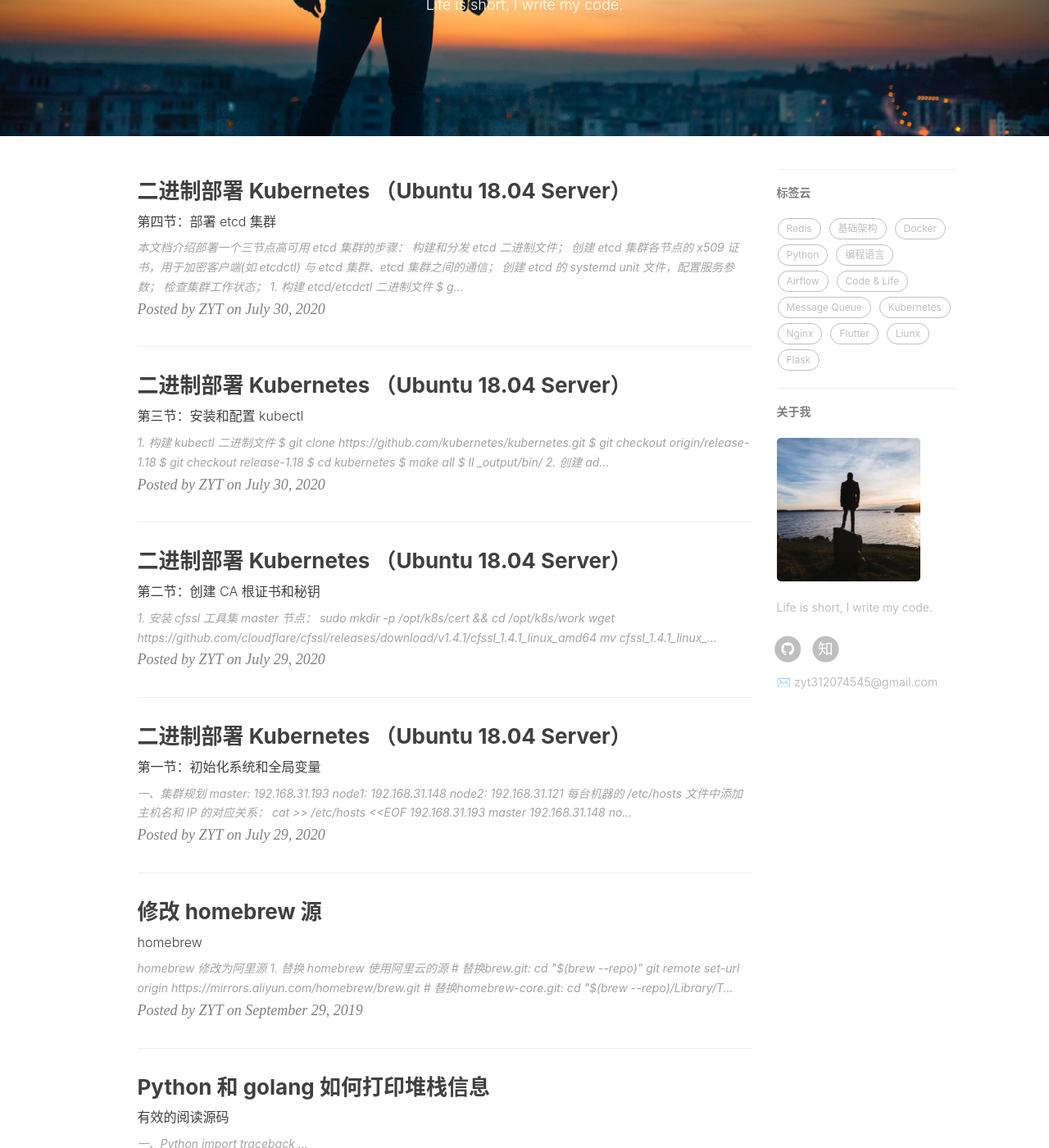
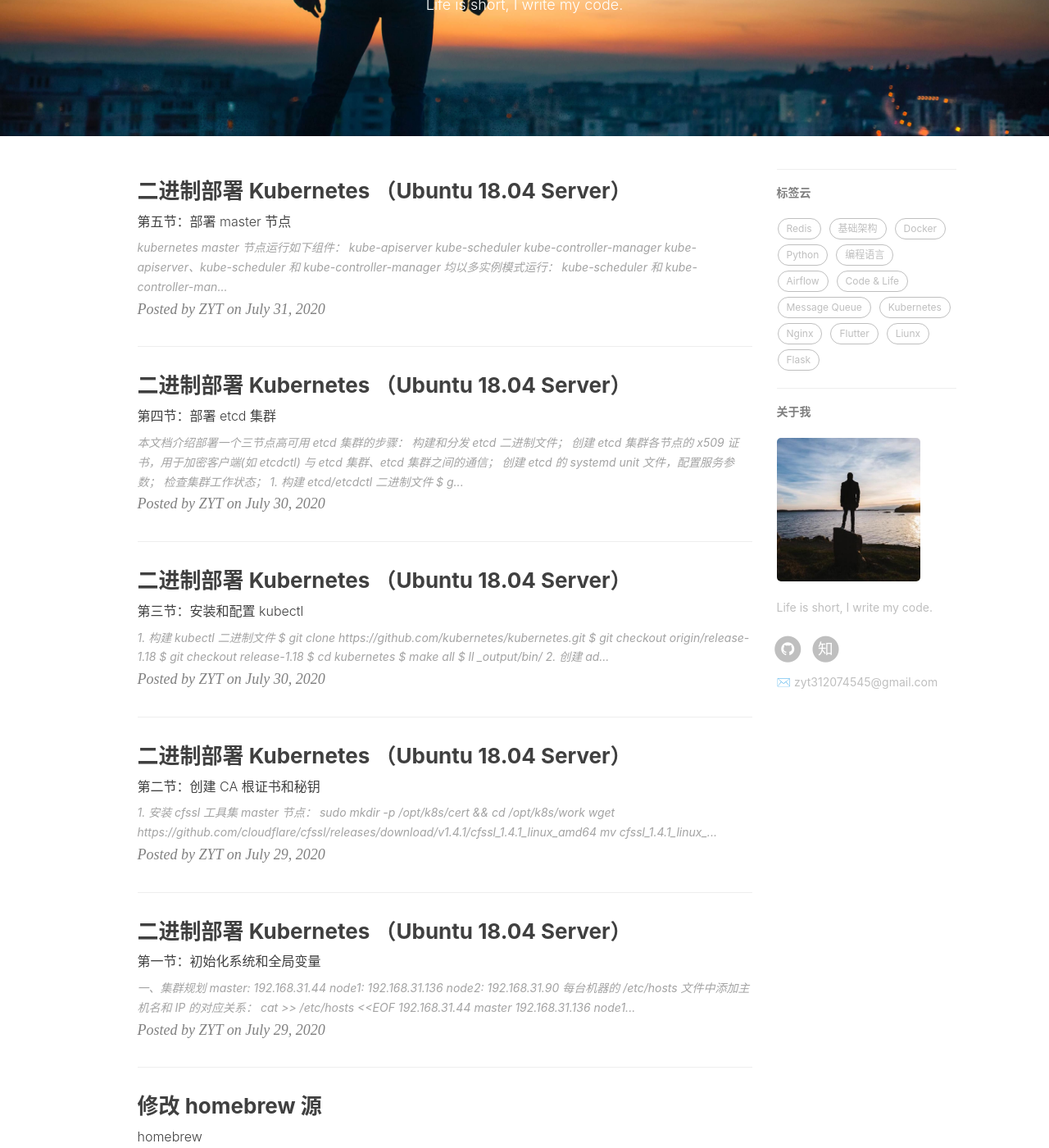
Before and after one commit to zyt312074545/zyt312074545.github.io, a Jekyll site: the page built from index.html, in a window 1280 px wide and 1400 px high, scrolled down 252 px. Shown: the whole window at 82% size. Built offline with Jekyll 4.4.1, drawn with Linux system fonts in a browser that asks for light colours; nearby versions of some CDN libraries; the list of posts is cut into pages by our own code; comment, search, counter and statistics services are not loaded; part of the change alters nothing that is shown; some of the changed text lies outside the part shown.

Commit message:
update address

````diff
--- a/_posts/2020-07-29-kubernetes-1.md
+++ b/_posts/2020-07-29-kubernetes-1.md
@@ -12,17 +12,17 @@ tags:
 
 ## 一、集群规划
 
-- master: 192.168.31.193
-- node1: 192.168.31.148
-- node2: 192.168.31.121
+- master: 192.168.31.44
+- node1: 192.168.31.136
+- node2: 192.168.31.90
 
 每台机器的 `/etc/hosts` 文件中添加主机名和 IP 的对应关系：
 
 ```
 cat >> /etc/hosts <<EOF
-192.168.31.193 master
-192.168.31.148 node1
-192.168.31.121 node2
+192.168.31.44 master
+192.168.31.136 node1
+192.168.31.90 node2
 EOF
 ```
 
@@ -140,16 +140,16 @@ environment.sh 内容，根据自己机器情况进行修改：
 export ENCRYPTION_KEY=$(head -c 32 /dev/urandom | base64)
 
 # 集群各机器 IP 数组
-export NODE_IPS=(192.168.31.193 192.168.31.148 192.168.31.121)
+export NODE_IPS=(192.168.31.44 192.168.31.136 192.168.31.90)
 
 # 集群各 IP 对应的主机名数组
 export NODE_NAMES=(master node1 node2)
 
 # etcd 集群服务地址列表
-export ETCD_ENDPOINTS="https://192.168.31.193:2379,https://192.168.31.148:2379,https://192.168.31.121:2379"
+export ETCD_ENDPOINTS="https://192.168.31.44:2379,https://192.168.31.136:2379,https://192.168.31.90:2379"
 
 # etcd 集群间通信的 IP 和端口
-export ETCD_NODES="master=https://192.168.31.193:2380,node1=https://192.168.31.148:2380,node2=https://192.168.31.121:2380"
+export ETCD_NODES="master=https://192.168.31.44:2380,node1=https://192.168.31.136:2380,node2=https://192.168.31.90:2380"
 
 # kube-apiserver 的反向代理(kube-nginx)地址端口
 export KUBE_APISERVER="https://127.0.0.1:8443"
--- a/_posts/2020-07-30-kubernetes-4.md
+++ b/_posts/2020-07-30-kubernetes-4.md
@@ -51,9 +51,9 @@ cat > etcd-csr.json <<EOF
   "CN": "etcd",
   "hosts": [
     "127.0.0.1",
-    "192.168.31.193",
-    "192.168.31.148",
-    "192.168.31.121"
+    "192.168.31.44",
+    "192.168.31.136",
+    "192.168.31.90"
   ],
   "key": {
     "algo": "rsa",
@@ -241,12 +241,12 @@ for node_ip in ${NODE_IPS[@]}
 预期输出：
 
 ```
->>> 192.168.31.193
-https://192.168.31.193:2379 is healthy: successfully committed proposal: took = 13.562105ms
->>> 192.168.31.148
-https://192.168.31.148:2379 is healthy: successfully committed proposal: took = 8.474169ms
->>> 192.168.31.121
-https://192.168.31.121:2379 is healthy: successfully committed proposal: took = 9.019993ms
+>>> 192.168.31.44
+https://192.168.31.44:2379 is healthy: successfully committed proposal: took = 13.562105ms
+>>> 192.168.31.136
+https://192.168.31.136:2379 is healthy: successfully committed proposal: took = 8.474169ms
+>>> 192.168.31.90
+https://192.168.31.90:2379 is healthy: successfully committed proposal: took = 9.019993ms
 ```
 
 ## 8. 查看当前的 leader
@@ -266,8 +266,8 @@ source /opt/k8s/bin/environment.sh
 +-----------------------------+------------------+---------+---------+-----------+------------+-----------+------------+--------------------+--------+
 |          ENDPOINT           |        ID        | VERSION | DB SIZE | IS LEADER | IS LEARNER | RAFT TERM | RAFT INDEX | RAFT APPLIED INDEX | ERRORS |
 +-----------------------------+------------------+---------+---------+-----------+------------+-----------+------------+--------------------+--------+
-| https://192.168.31.193:2379 | 3c0c4e2d324c0b39 |  3.4.10 |   20 kB |      true |      false |        40 |          9 |                  9 |        |
-| https://192.168.31.148:2379 | 43f60f474f47b514 |  3.4.10 |   20 kB |     false |      false |        40 |          9 |                  9 |        |
-| https://192.168.31.121:2379 | f9ff31e8ce518c24 |  3.4.10 |   20 kB |     false |      false |        40 |          9 |                  9 |        |
+| https://192.168.31.44:2379 | 3c0c4e2d324c0b39 |  3.4.10 |   20 kB |      true |      false |        40 |          9 |                  9 |        |
+| https://192.168.31.136:2379 | 43f60f474f47b514 |  3.4.10 |   20 kB |     false |      false |        40 |          9 |                  9 |        |
+| https://192.168.31.90:2379 | f9ff31e8ce518c24 |  3.4.10 |   20 kB |     false |      false |        40 |          9 |                  9 |        |
 +-----------------------------+------------------+---------+---------+-----------+------------+-----------+------------+--------------------+--------+
 ```
--- /dev/null
+++ b/_posts/2020-07-31-kubernetes-5.md
@@ -0,0 +1,548 @@
+---
+layout:     post                    # 使用的布局（不需要改）
+title:      二进制部署 Kubernetes （Ubuntu 18.04 Server）        # 标题
+subtitle:   第五节：部署 master 节点     #副标题
+date:       2020-07-31              # 时间
+author:     ZYT                     # 作者
+header-img: img/kubernetes.png   #这篇文章标题背景图片
+catalog: true                       # 是否归档
+tags:
+    - Kubernetes
+---
+
+kubernetes master 节点运行如下组件：
+- kube-apiserver
+- kube-scheduler
+- kube-controller-manager
+
+kube-apiserver、kube-scheduler 和 kube-controller-manager 均以多实例模式运行：
+- kube-scheduler 和 kube-controller-manager 会自动选举产生一个 leader 实例，其它实例处于阻塞模式，当 leader 挂了后，重新选举产生新的 leader，从而保证服务可用性；
+- kube-apiserver 是无状态的，可以通过 kube-nginx 进行代理访问，从而保证服务可用性；
+
+## 1. 构建分发
+
+```
+source /opt/k8s/bin/environment.sh
+for node_ip in ${NODE_IPS[@]}
+    do
+        echo ">>> ${node_ip}"
+        scp {apiextensions-apiserver,kube-apiserver,kube-controller-manager,kube-proxy,kube-scheduler,kubeadm,kubectl,kubelet,mounter} root@${node_ip}:/opt/k8s/bin/
+        ssh root@${node_ip} "chmod +x /opt/k8s/bin/*"
+    done
+```
+
+## 2. 部署 kube-apiserver 集群
+
+### (1) 创建 kubernetes-master 证书和私钥
+
+```
+cd /opt/k8s/work
+source /opt/k8s/bin/environment.sh
+cat > kubernetes-csr.json <<EOF
+{
+  "CN": "kubernetes-master",
+  "hosts": [
+    "127.0.0.1",
+    "192.168.31.44",
+    "192.168.31.136",
+    "192.168.31.90",
+    "${CLUSTER_KUBERNETES_SVC_IP}",
+    "kubernetes",
+    "kubernetes.default",
+    "kubernetes.default.svc",
+    "kubernetes.default.svc.cluster",
+    "kubernetes.default.svc.cluster.local.",
+    "kubernetes.default.svc.${CLUSTER_DNS_DOMAIN}."
+  ],
+  "key": {
+    "algo": "rsa",
+    "size": 2048
+  },
+  "names": [
+    {
+      "C": "CN",
+      "ST": "BeiJing",
+      "L": "BeiJing",
+      "O": "k8s",
+      "OU": "opsnull"
+    }
+  ]
+}
+EOF
+```
+
+生成证书和私钥：
+
+```
+cfssl gencert -ca=/opt/k8s/work/ca.pem \
+  -ca-key=/opt/k8s/work/ca-key.pem \
+  -config=/opt/k8s/work/ca-config.json \
+  -profile=kubernetes kubernetes-csr.json | cfssljson -bare kubernetes
+ls kubernetes*pem
+```
+
+分发证书文件：
+
+```
+for node_ip in ${NODE_IPS[@]}
+    do
+        echo ">>> ${node_ip}"
+        ssh root@${node_ip} "mkdir -p /etc/kubernetes/cert"
+        scp kubernetes*.pem root@${node_ip}:/etc/kubernetes/cert/
+    done
+```
+
+### (2) 创建加密配置文件
+
+```
+cd /opt/k8s/work
+cat > encryption-config.yaml <<EOF
+kind: EncryptionConfig
+apiVersion: v1
+resources:
+  - resources:
+      - secrets
+    providers:
+      - aescbc:
+          keys:
+            - name: key1
+              secret: ${ENCRYPTION_KEY}
+      - identity: {}
+EOF
+```
+
+将加密配置文件拷贝到 master 节点的 `/etc/kubernetes` 目录下：
+
+```
+for node_ip in ${NODE_IPS[@]}
+    do
+        echo ">>> ${node_ip}"
+        scp encryption-config.yaml root@${node_ip}:/etc/kubernetes/
+    done
+```
+
+### (3) 创建审计策略文件
+
+```
+cd /opt/k8s/work
+source /opt/k8s/bin/environment.sh
+cat > audit-policy.yaml <<EOF
+apiVersion: audit.k8s.io/v1beta1
+kind: Policy
+rules:
+  # The following requests were manually identified as high-volume and low-risk, so drop them.
+  - level: None
+    resources:
+      - group: ""
+        resources:
+          - endpoints
+          - services
+          - services/status
+    users:
+      - 'system:kube-proxy'
+    verbs:
+      - watch
+
+  - level: None
+    resources:
+      - group: ""
+        resources:
+          - nodes
+          - nodes/status
+    userGroups:
+      - 'system:nodes'
+    verbs:
+      - get
+
+  - level: None
+    namespaces:
+      - kube-system
+    resources:
+      - group: ""
+        resources:
+          - endpoints
+    users:
+      - 'system:kube-controller-manager'
+      - 'system:kube-scheduler'
+      - 'system:serviceaccount:kube-system:endpoint-controller'
+    verbs:
+      - get
+      - update
+
+  - level: None
+    resources:
+      - group: ""
+        resources:
+          - namespaces
+          - namespaces/status
+          - namespaces/finalize
+    users:
+      - 'system:apiserver'
+    verbs:
+      - get
+
+  # Don't log HPA fetching metrics.
+  - level: None
+    resources:
+      - group: metrics.k8s.io
+    users:
+      - 'system:kube-controller-manager'
+    verbs:
+      - get
+      - list
+
+  # Don't log these read-only URLs.
+  - level: None
+    nonResourceURLs:
+      - '/healthz*'
+      - /version
+      - '/swagger*'
+
+  # Don't log events requests.
+  - level: None
+    resources:
+      - group: ""
+        resources:
+          - events
+
+  # node and pod status calls from nodes are high-volume and can be large, don't log responses
+  # for expected updates from nodes
+  - level: Request
+    omitStages:
+      - RequestReceived
+    resources:
+      - group: ""
+        resources:
+          - nodes/status
+          - pods/status
+    users:
+      - kubelet
+      - 'system:node-problem-detector'
+      - 'system:serviceaccount:kube-system:node-problem-detector'
+    verbs:
+      - update
+      - patch
+
+  - level: Request
+    omitStages:
+      - RequestReceived
+    resources:
+      - group: ""
+        resources:
+          - nodes/status
+          - pods/status
+    userGroups:
+      - 'system:nodes'
+    verbs:
+      - update
+      - patch
+
+  # deletecollection calls can be large, don't log responses for expected namespace deletions
+  - level: Request
+    omitStages:
+      - RequestReceived
+    users:
+      - 'system:serviceaccount:kube-system:namespace-controller'
+    verbs:
+      - deletecollection
+
+  # Secrets, ConfigMaps, and TokenReviews can contain sensitive & binary data,
+  # so only log at the Metadata level.
+  - level: Metadata
+    omitStages:
+      - RequestReceived
+    resources:
+      - group: ""
+        resources:
+          - secrets
+          - configmaps
+      - group: authentication.k8s.io
+        resources:
+          - tokenreviews
+  # Get repsonses can be large; skip them.
+  - level: Request
+    omitStages:
+      - RequestReceived
+    resources:
+      - group: ""
+      - group: admissionregistration.k8s.io
+      - group: apiextensions.k8s.io
+      - group: apiregistration.k8s.io
+      - group: apps
+      - group: authentication.k8s.io
+      - group: authorization.k8s.io
+      - group: autoscaling
+      - group: batch
+      - group: certificates.k8s.io
+      - group: extensions
+      - group: metrics.k8s.io
+      - group: networking.k8s.io
+      - group: policy
+      - group: rbac.authorization.k8s.io
+      - group: scheduling.k8s.io
+      - group: settings.k8s.io
+      - group: storage.k8s.io
+    verbs:
+      - get
+      - list
+      - watch
+
+  # Default level for known APIs
+  - level: RequestResponse
+    omitStages:
+      - RequestReceived
+    resources:
+      - group: ""
+      - group: admissionregistration.k8s.io
+      - group: apiextensions.k8s.io
+      - group: apiregistration.k8s.io
+      - group: apps
+      - group: authentication.k8s.io
+      - group: authorization.k8s.io
+      - group: autoscaling
+      - group: batch
+      - group: certificates.k8s.io
+      - group: extensions
+      - group: metrics.k8s.io
+      - group: networking.k8s.io
+      - group: policy
+      - group: rbac.authorization.k8s.io
+      - group: scheduling.k8s.io
+      - group: settings.k8s.io
+      - group: storage.k8s.io
+
+  # Default level for all other requests.
+  - level: Metadata
+    omitStages:
+      - RequestReceived
+EOF
+```
+
+分发审计策略文件：
+
+```
+for node_ip in ${NODE_IPS[@]}
+    do
+        echo ">>> ${node_ip}"
+        scp audit-policy.yaml root@${node_ip}:/etc/kubernetes/audit-policy.yaml
+    done
+```
+
+### (4) 创建后续访问 metrics-server 或 kube-prometheus 使用的证书
+
+```
+cd /opt/k8s/work
+cat > proxy-client-csr.json <<EOF
+{
+  "CN": "aggregator",
+  "hosts": [],
+  "key": {
+    "algo": "rsa",
+    "size": 2048
+  },
+  "names": [
+    {
+      "C": "CN",
+      "ST": "BeiJing",
+      "L": "BeiJing",
+      "O": "k8s",
+      "OU": "opsnull"
+    }
+  ]
+}
+EOF
+```
+
+- CN 名称需要位于 `kube-apiserver` 的 `--requestheader-allowed-names` 参数中，否则后续访问 metrics 时会提示权限不足
+
+生成证书和私钥：
+
+```
+cfssl gencert -ca=/etc/kubernetes/cert/ca.pem \
+  -ca-key=/etc/kubernetes/cert/ca-key.pem  \
+  -config=/etc/kubernetes/cert/ca-config.json  \
+  -profile=kubernetes proxy-client-csr.json | cfssljson -bare proxy-client
+ls proxy-client*.pem
+```
+
+将生成的证书和私钥文件拷贝到所有 master 节点：
+
+```
+for node_ip in ${NODE_IPS[@]}
+    do
+        echo ">>> ${node_ip}"
+        scp proxy-client*.pem root@${node_ip}:/etc/kubernetes/cert/
+    done
+```
+
+### (5) 创建 kube-apiserver systemd unit 模板文件
+
+```
+cat > kube-apiserver.service.template <<EOF
+[Unit]
+Description=Kubernetes API Server
+Documentation=https://github.com/GoogleCloudPlatform/kubernetes
+After=network.target
+
+[Service]
+WorkingDirectory=${K8S_DIR}/kube-apiserver
+ExecStart=/opt/k8s/bin/kube-apiserver \\
+  --advertise-address=##NODE_IP## \\
+  --default-not-ready-toleration-seconds=360 \\
+  --default-unreachable-toleration-seconds=360 \\
+  --feature-gates=DynamicAuditing=true \\
+  --max-mutating-requests-inflight=2000 \\
+  --max-requests-inflight=4000 \\
+  --default-watch-cache-size=200 \\
+  --delete-collection-workers=2 \\
+  --encryption-provider-config=/etc/kubernetes/encryption-config.yaml \\
+  --etcd-cafile=/etc/kubernetes/cert/ca.pem \\
+  --etcd-certfile=/etc/kubernetes/cert/kubernetes.pem \\
+  --etcd-keyfile=/etc/kubernetes/cert/kubernetes-key.pem \\
+  --etcd-servers=${ETCD_ENDPOINTS} \\
+  --bind-address=##NODE_IP## \\
+  --secure-port=6443 \\
+  --tls-cert-file=/etc/kubernetes/cert/kubernetes.pem \\
+  --tls-private-key-file=/etc/kubernetes/cert/kubernetes-key.pem \\
+  --insecure-port=0 \\
+  --audit-dynamic-configuration \\
+  --audit-log-maxage=15 \\
+  --audit-log-maxbackup=3 \\
+  --audit-log-maxsize=100 \\
+  --audit-log-truncate-enabled \\
+  --audit-log-path=${K8S_DIR}/kube-apiserver/audit.log \\
+  --audit-policy-file=/etc/kubernetes/audit-policy.yaml \\
+  --profiling \\
+  --anonymous-auth=false \\
+  --client-ca-file=/etc/kubernetes/cert/ca.pem \\
+  --enable-bootstrap-token-auth \\
+  --requestheader-allowed-names="aggregator" \\
+  --requestheader-client-ca-file=/etc/kubernetes/cert/ca.pem \\
+  --requestheader-extra-headers-prefix="X-Remote-Extra-" \\
+  --requestheader-group-headers=X-Remote-Group \\
+  --requestheader-username-headers=X-Remote-User \\
+  --service-account-key-file=/etc/kubernetes/cert/ca.pem \\
+  --authorization-mode=Node,RBAC \\
+  --runtime-config=api/all=true \\
+  --enable-admission-plugins=NodeRestriction \\
+  --allow-privileged=true \\
+  --apiserver-count=3 \\
+  --event-ttl=168h \\
+  --kubelet-certificate-authority=/etc/kubernetes/cert/ca.pem \\
+  --kubelet-client-certificate=/etc/kubernetes/cert/kubernetes.pem \\
+  --kubelet-client-key=/etc/kubernetes/cert/kubernetes-key.pem \\
+  --kubelet-https=true \\
+  --kubelet-timeout=10s \\
+  --proxy-client-cert-file=/etc/kubernetes/cert/proxy-client.pem \\
+  --proxy-client-key-file=/etc/kubernetes/cert/proxy-client-key.pem \\
+  --service-cluster-ip-range=${SERVICE_CIDR} \\
+  --service-node-port-range=${NODE_PORT_RANGE} \\
+  --logtostderr=true \\
+  --v=2
+Restart=on-failure
+RestartSec=10
+Type=notify
+LimitNOFILE=65536
+
+[Install]
+WantedBy=multi-user.target
+EOF
+```
+
+- `--advertise-address`：apiserver 对外通告的 IP（kubernetes 服务后端节点 IP）；
+- `--default-*-toleration-seconds`：设置节点异常相关的阈值；
+- `--max-*-requests-inflight`：请求相关的最大阈值；
+- `--etcd-*`：访问 etcd 的证书和 etcd 服务器地址；
+- `--bind-address`： https 监听的 IP，不能为 127.0.0.1，否则外界不能访问它的安全端口 6443；
+- `--secure-port`：https 监听端口；
+- `--insecure-port=0`：关闭监听 http 非安全端口(8080)；
+- `--tls-*-file`：指定 apiserver 使用的证书、私钥和 CA 文件；
+- `--audit-*`：配置审计策略和审计日志文件相关的参数；
+- `--client-ca-file`：验证 client (kue-controller-manager、kube-scheduler、kubelet、kube-proxy 等)请求所带的证书；
+- `--enable-bootstrap-token-auth`：启用 kubelet bootstrap 的 token 认证；
+- `--requestheader-*`：kube-apiserver 的 aggregator layer 相关的配置参数，proxy-client & HPA 需要使用；
+- `--requestheader-client-ca-file`：用于签名 --proxy-client-cert-file 和 --proxy-client-key-file 指定的证书；在启用了 metric aggregator 时使用；
+- `--requestheader-allowed-names`：不能为空，值为逗号分割的 --proxy-client-cert-file 证书的 CN 名称，这里设置为 "aggregator"；
+- `--service-account-key-file`：签名 ServiceAccount Token 的公钥文件，kube-controller-manager 的 --service-account-private-key-file 指定私钥文件，两者配对使用；
+- `--runtime-config=api/all=true`： 启用所有版本的 APIs，如 autoscaling/v2alpha1；
+- `--authorization-mode=Node,RBAC、--anonymous-auth=false`： 开启 Node 和 RBAC 授权模式，拒绝未授权的请求；
+- `--enable-admission-plugins`：启用一些默认关闭的 plugins；
+- `--allow-privileged`：运行执行 privileged 权限的容器；
+- `--apiserver-count=3`：指定 apiserver 实例的数量；
+- `--event-ttl`：指定 events 的保存时间；
+- `--kubelet-*`：如果指定，则使用 https 访问 kubelet APIs；需要为证书对应的用户(上面 kubernetes*.pem 证书的用户为 kubernetes) 用户定义 RBAC 规则，否则访问 kubelet API 时提示未授权；
+- `--proxy-client-*`：apiserver 访问 metrics-server 使用的证书；
+- `--service-cluster-ip-range`： 指定 Service Cluster IP 地址段；
+- `--service-node-port-range`： 指定 NodePort 的端口范围；
+
+### (6) 为各节点创建和分发 kube-apiserver systemd unit 文件
+
+```
+for (( i=0; i < 3; i++ ))
+    do
+        sed -e "s/##NODE_NAME##/${NODE_NAMES[i]}/" -e "s/##NODE_IP##/${NODE_IPS[i]}/" kube-apiserver.service.template > kube-apiserver-${NODE_IPS[i]}.service
+    done
+ls kube-apiserver*.service
+```
+
+分发生成的 systemd unit 文件：
+
+```
+for node_ip in ${NODE_IPS[@]}
+    do
+        echo ">>> ${node_ip}"
+        scp kube-apiserver-${node_ip}.service root@${node_ip}:/etc/systemd/system/kube-apiserver.service
+    done
+```
+
+### (7) 启动 kube-apiserver 服务
+
+```
+for node_ip in ${NODE_IPS[@]}
+    do
+        echo ">>> ${node_ip}"
+        ssh root@${node_ip} "mkdir -p ${K8S_DIR}/kube-apiserver"
+        ssh root@${node_ip} "systemctl daemon-reload && systemctl enable kube-apiserver && systemctl restart kube-apiserver"
+    done
+```
+
+### (8) 检查 kube-apiserver 运行状态
+
+```
+for node_ip in ${NODE_IPS[@]}
+    do
+        echo ">>> ${node_ip}"
+        ssh root@${node_ip} "systemctl status kube-apiserver |grep 'Active:'"
+    done
+```
+
+### (9) 检查集群状态
+
+```
+$ kubectl cluster-info
+Kubernetes master is running at https://192.168.31.44:6443
+
+To further debug and diagnose cluster problems, use 'kubectl cluster-info dump'.
+
+$ kubectl get all --all-namespaces
+NAMESPACE   NAME                 TYPE        CLUSTER-IP   EXTERNAL-IP   PORT(S)   AGE
+default     service/kubernetes   ClusterIP   10.254.0.1   <none>        443/TCP   7m57s
+
+$ kubectl get componentstatuses
+NAME                 STATUS      MESSAGE                                                                                       ERROR
+controller-manager   Unhealthy   Get "http://127.0.0.1:10252/healthz": dial tcp 127.0.0.1:10252: connect: connection refused
+scheduler            Unhealthy   Get "http://127.0.0.1:10251/healthz": dial tcp 127.0.0.1:10251: connect: connection refused
+etcd-1               Healthy     {"health":"true"}
+etcd-0               Healthy     {"health":"true"}
+etcd-2               Healthy     {"health":"true"}
+```
+
+### (10) 检查 kube-apiserver 监听的端口
+
+```
+$ netstat -lnpt | grep kube
+tcp        0      0 192.168.31.44:6443     0.0.0.0:*               LISTEN      18018/kube-apiserve
+```
+
+- 6443: 接收 https 请求的安全端口，对所有请求做认证和授权；
+- 由于关闭了非安全端口，故没有监听 8080；
````
